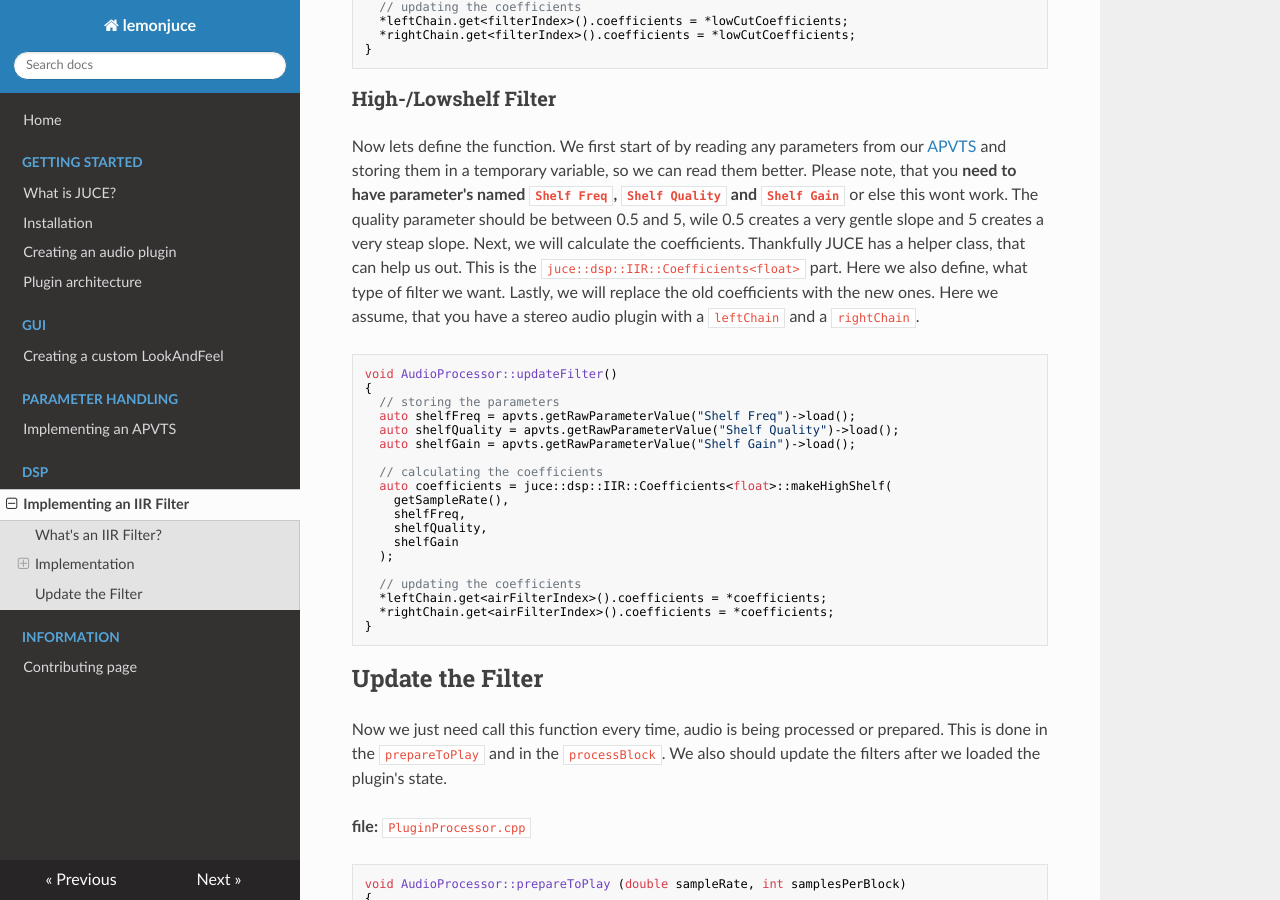
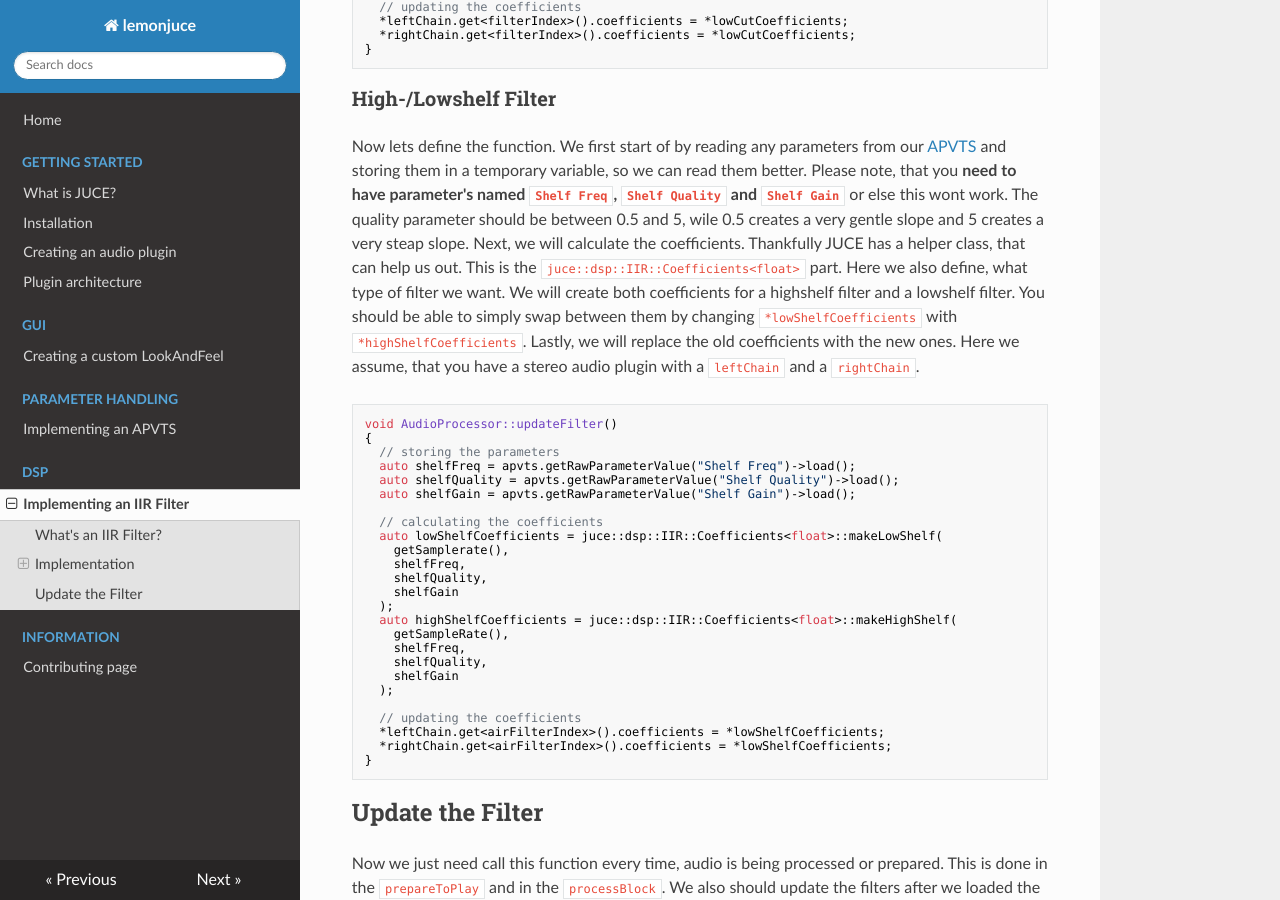
Before and after one commit to arcathrax/lemonjuce, an MkDocs documentation site: the page built from docs/dsp/implementing_an_iir_filter.md, in a window 1280 px wide and 900 px high, scrolled down 2445 px. Built offline with MkDocs 1.6.1, drawn with Linux system fonts in a browser that asks for light colours; nearby versions of some CDN libraries.

Commit message:
fix: create both coefficients in "High-/Lowshelf Filter"

````diff
--- a/docs/dsp/implementing_an_iir_filter.md
+++ b/docs/dsp/implementing_an_iir_filter.md
@@ -99,7 +99,7 @@ void AudioProcessor::updateFilter()
 
 ### High-/Lowshelf Filter
 
-Now lets define the function. We first start of by reading any parameters from our [APVTS](/parameter_handling/implementing_an_apvts) and storing them in a temporary variable, so we can read them better. Please note, that you **need to have parameter's named `Shelf Freq`, `Shelf Quality` and `Shelf Gain`** or else this wont work. The quality parameter should be between 0.5 and 5, wile 0.5 creates a very gentle slope and 5 creates a very steap slope. Next, we will calculate the coefficients. Thankfully JUCE has a helper class, that can help us out. This is the `juce::dsp::IIR::Coefficients<float>` part. Here we also define, what type of filter we want. Lastly, we will replace the old coefficients with the new ones. Here we assume, that you have a stereo audio plugin with a `leftChain` and a `rightChain`.
+Now lets define the function. We first start of by reading any parameters from our [APVTS](/parameter_handling/implementing_an_apvts) and storing them in a temporary variable, so we can read them better. Please note, that you **need to have parameter's named `Shelf Freq`, `Shelf Quality` and `Shelf Gain`** or else this wont work. The quality parameter should be between 0.5 and 5, wile 0.5 creates a very gentle slope and 5 creates a very steap slope. Next, we will calculate the coefficients. Thankfully JUCE has a helper class, that can help us out. This is the `juce::dsp::IIR::Coefficients<float>` part. Here we also define, what type of filter we want. We will create both coefficients for a highshelf filter and a lowshelf filter. You should be able to simply swap between them by changing `*lowShelfCoefficients` with `*highShelfCoefficients`. Lastly, we will replace the old coefficients with the new ones. Here we assume, that you have a stereo audio plugin with a `leftChain` and a `rightChain`.
 
 ```c++
 void AudioProcessor::updateFilter()
@@ -110,7 +110,13 @@ void AudioProcessor::updateFilter()
   auto shelfGain = apvts.getRawParameterValue("Shelf Gain")->load();
 
   // calculating the coefficients
-  auto coefficients = juce::dsp::IIR::Coefficients<float>::makeHighShelf(
+  auto lowShelfCoefficients = juce::dsp::IIR::Coefficients<float>::makeLowShelf(
+    getSamplerate(),
+    shelfFreq,
+    shelfQuality,
+    shelfGain
+  );
+  auto highShelfCoefficients = juce::dsp::IIR::Coefficients<float>::makeHighShelf(
     getSampleRate(),
     shelfFreq,
     shelfQuality,
@@ -118,8 +124,8 @@ void AudioProcessor::updateFilter()
   );
 
   // updating the coefficients
-  *leftChain.get<airFilterIndex>().coefficients = *coefficients;
-  *rightChain.get<airFilterIndex>().coefficients = *coefficients;
+  *leftChain.get<airFilterIndex>().coefficients = *lowShelfCoefficients;
+  *rightChain.get<airFilterIndex>().coefficients = *lowShelfCoefficients;
 }
 ```
 
````
